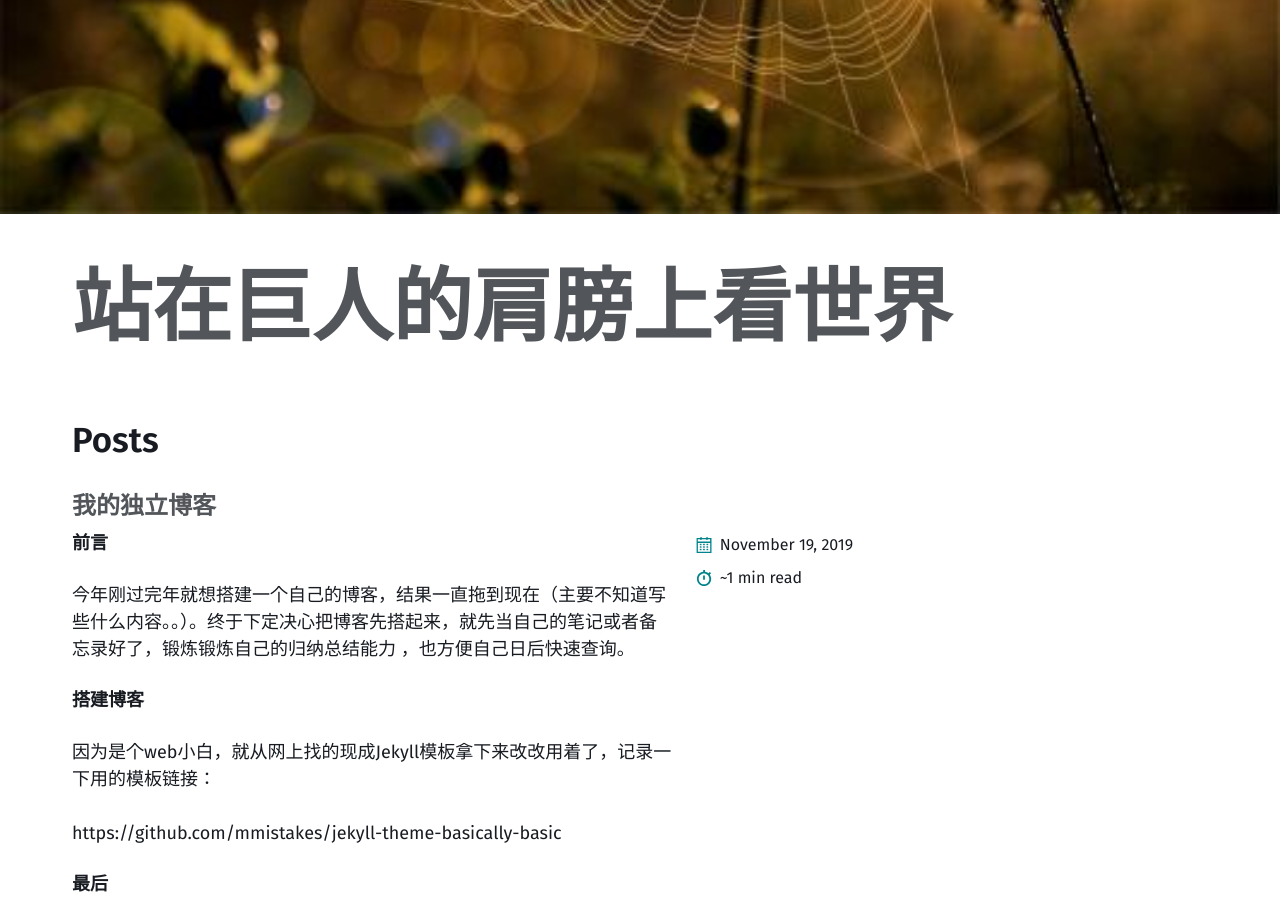
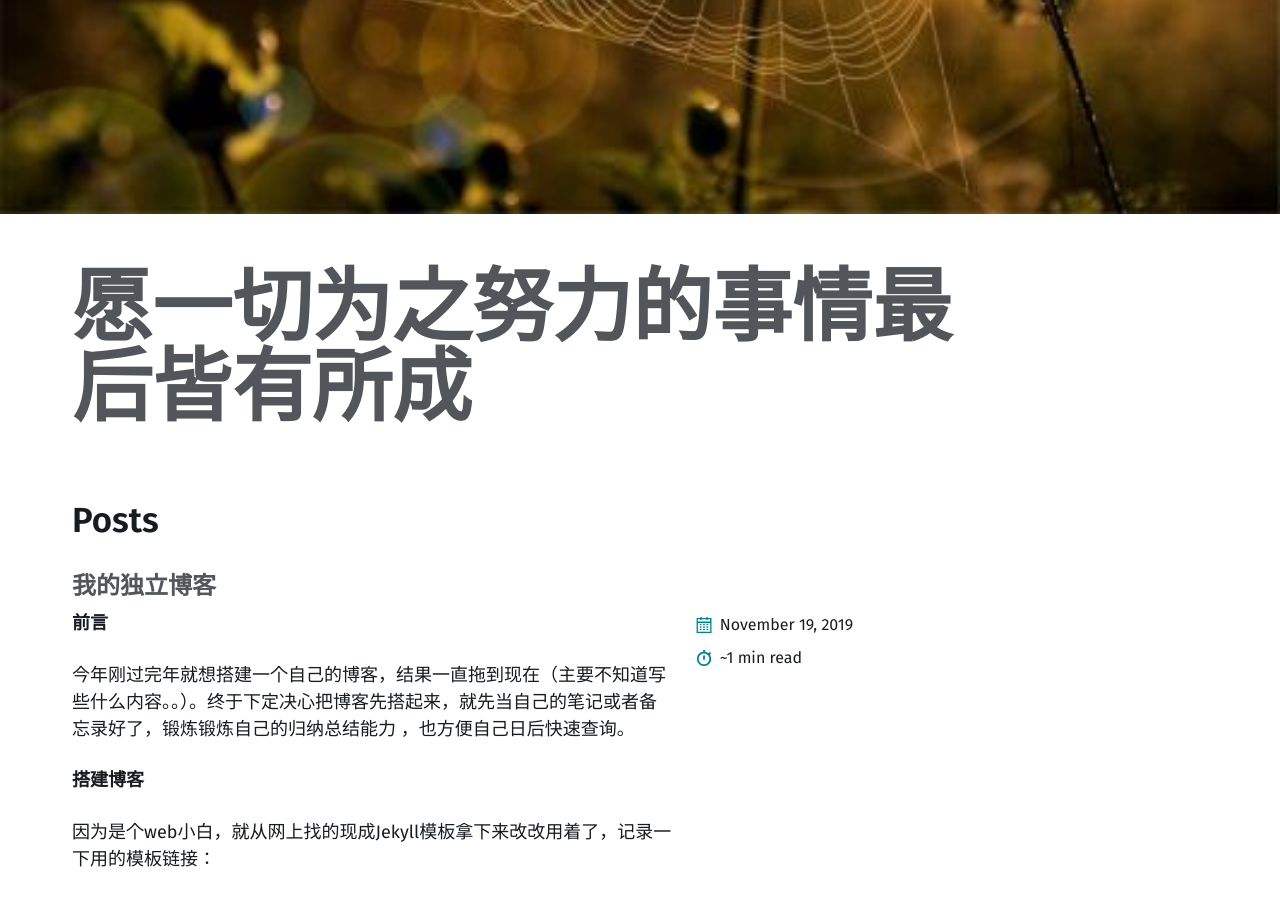
Before and after one commit to yqc1992/yqc1992.github.io, a Jekyll site: the page built from index.md, in a window 1280 px wide and 900 px high, scrolled down 622 px. Built offline with Jekyll 4.4.1, drawn with Linux system fonts in a browser that asks for light colours.

Commit message:
Update index.md

```diff
--- a/index.md
+++ b/index.md
@@ -1,7 +1,7 @@
 ---
 layout: home
 paginate: false
-alt_title: "站在巨人的肩膀上看世界"
+alt_title: "愿一切为之努力的事情最后皆有所成"
 sub_title: ""
 image: /images/BG.jpg
 ---
```
